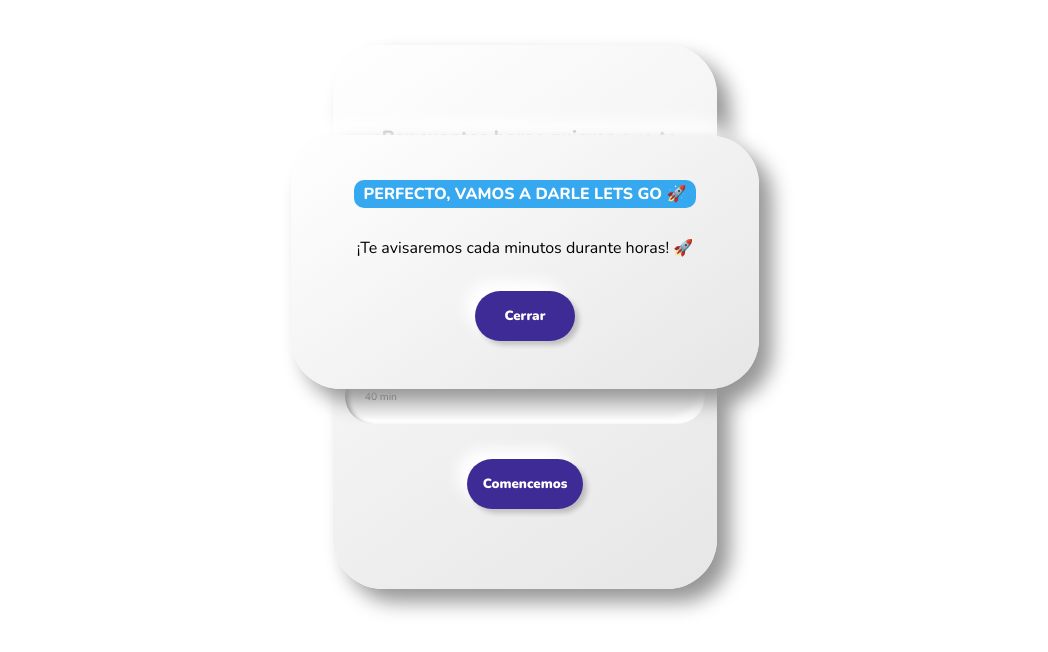
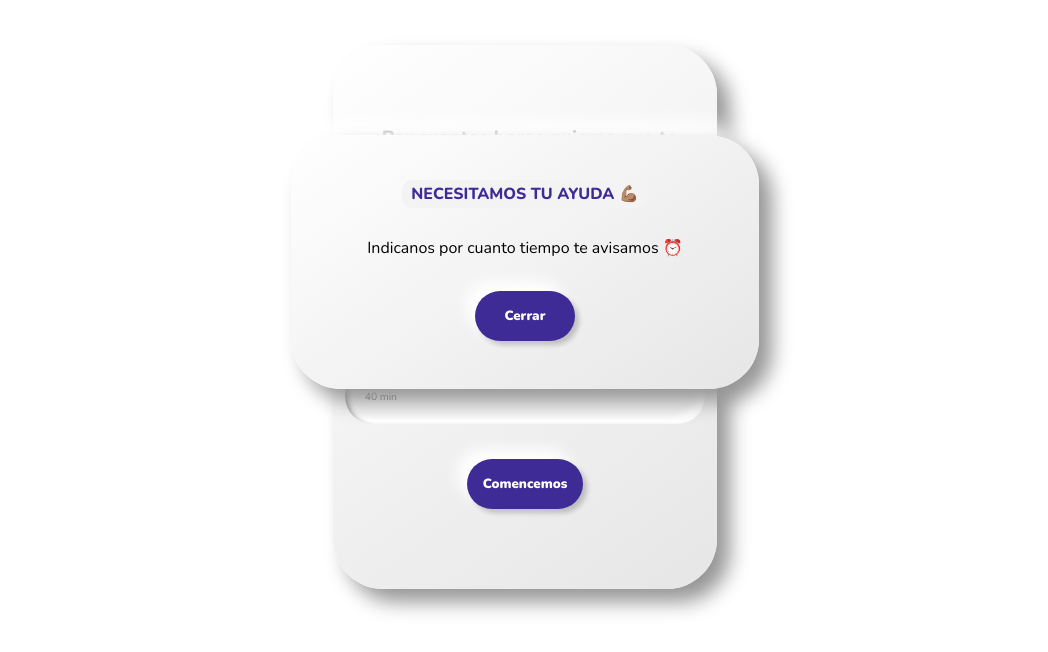
Before and after one commit to MizaelpV/water-reminder-extension, a website: page index.html in a window 1280 px wide. Both pictures are taken after a click on the button "Comencemos". Shown: the part 124-776 px from the top of the page, without its empty margins (115-1163 px from the left). Drawn offline with nearby package versions, Linux system fonts and the light colour scheme.

Commit message:
Improved logic on modals

```diff
--- a/index.html
+++ b/index.html
@@ -26,14 +26,14 @@
             min="0"
             placeholder="Horario laboral (8.5 hrs)"
             autocomplete="off"
-            id="totalTime"
+            id="hours"
           />
           <label>¿Por cuanto tiempo <br />quieres que te avisemos?</label>
           <input
             type="number"
             min="0"
             placeholder="40 min"
-            id="intervalTime"
+            id="minutes"
             autocomplete="off"
           />
           <button onclick="activate()" type="button">Comencemos</button>
--- a/index.js
+++ b/index.js
@@ -1,8 +1,8 @@
 const modal = document.getElementById('modal');
 const modalAlert = document.getElementById('modalAlert');
 const text = document.querySelector('.paragraph-modal');
-const totalTime = document.getElementById('totalTime');
-const intervalTime = document.getElementById('intervalTime');
+let hours = document.getElementById('hours').value;
+let minutes = document.getElementById('minutes').value;
 const motivation = document.querySelector('.motivation');
 
 const closeModal = () => {
@@ -11,22 +11,20 @@ const closeModal = () => {
 };
 
 const activate = () => {
-  if (totalTime.value === 0) {
-    text.innerText = `Indicanos por cuanto tiempo te avisamos por favor ⏰`;
+  if (hours === '0' || hours === '' || minutes === '0' || minutes === '') {
+    text.innerText = `Indicanos por cuanto tiempo te avisamos ⏰`;
     modal.style.display = 'block';
     motivation.innerText = 'Necesitamos tu ayuda 💪🏽';
     motivation.style.backgroundColor = '#f3f3f3';
     motivation.style.color = '#3f2b96';
   } else {
-    let minutes = intervalTime.value;
-    let hours = totalTime.value;
-    motivation.innerText = 'Perfecto, vamos a darle lets go 🚀 ';
+    motivation.innerText = 'Perfecto, vamos a darle 🚀 ';
     text.innerText = `¡Te avisaremos cada ${minutes} minutos durante ${hours} horas! 🚀 `;
     modal.style.display = 'block';
   }
-  setTimer(intervalTime.value);
-  totalTime.value = '';
-  intervalTime.value = '';
+  setTimer(minutes);
+  hours = '';
+  minutes = '';
 };
 
 const setTimer = (min) => {
```
